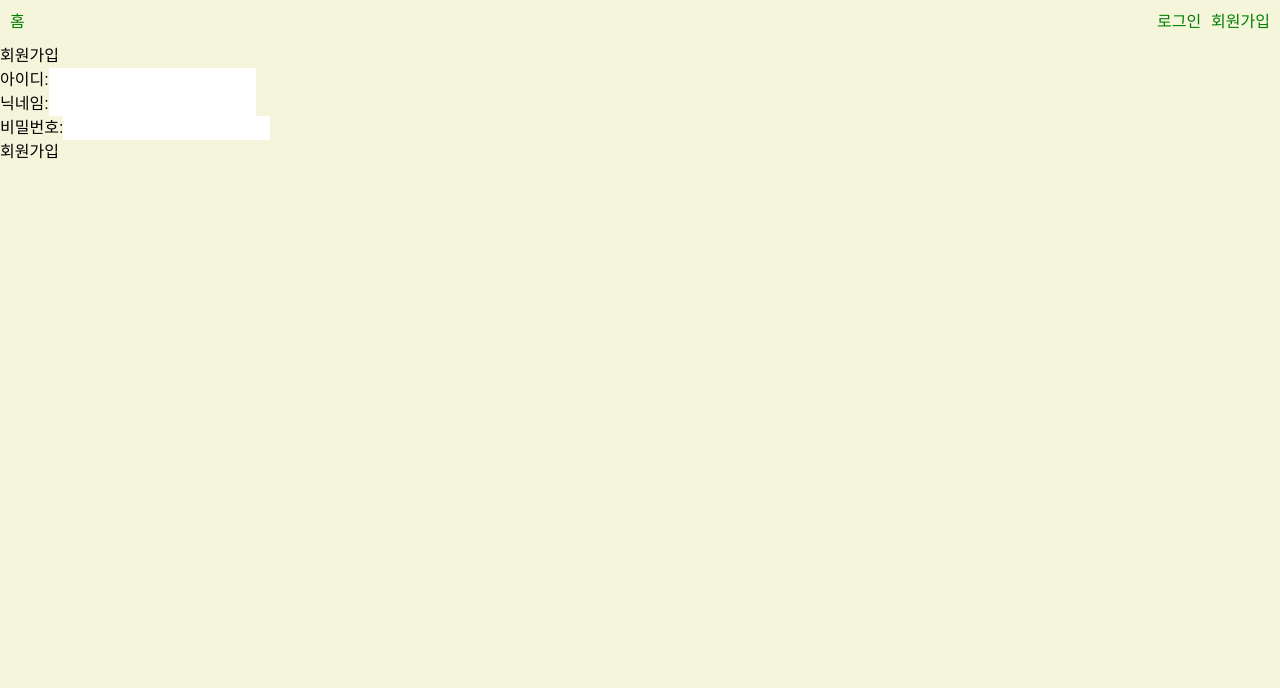
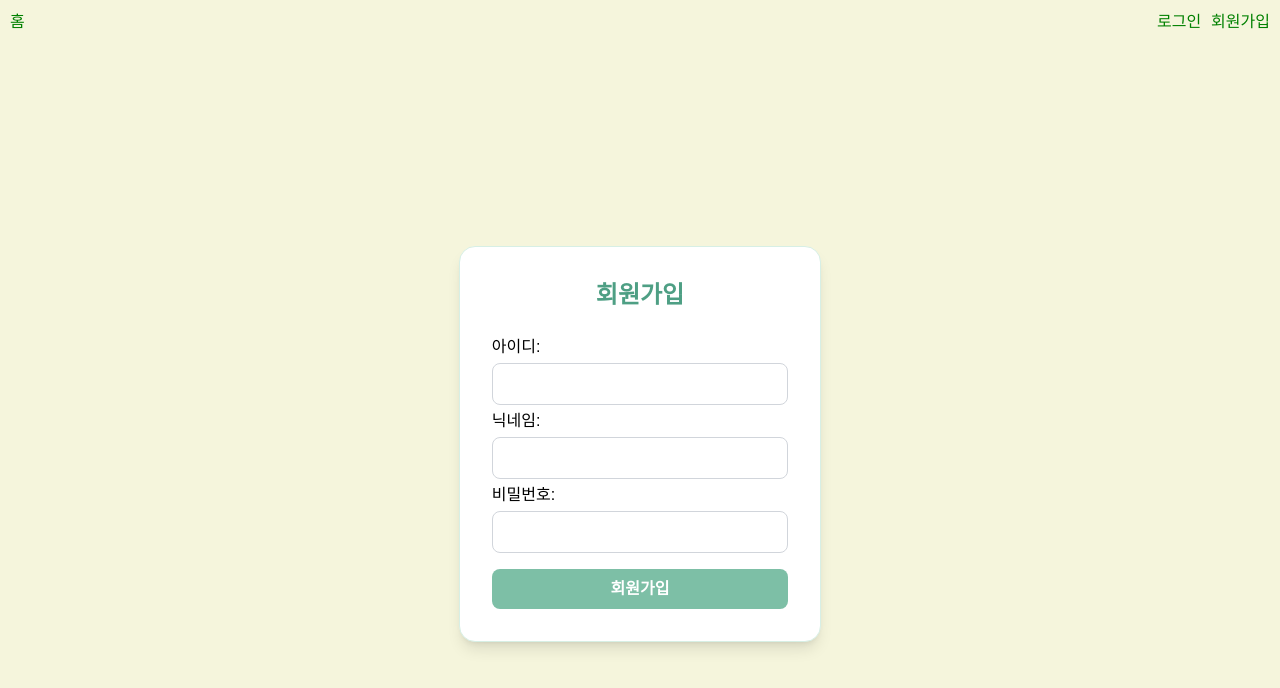
Before and after one commit to jinwoong96/react_team_study_library, a React (Vite) app: page /signup in a window 1280 px wide. Shown: the top 688 px of the page. Built offline with nearby package versions, Linux system fonts and the light colour scheme.

Commit message:
회원가입 로그인 css

```diff
--- a/src/components/Login.jsx
+++ b/src/components/Login.jsx
@@ -28,13 +28,22 @@ const Login = () => {
     }
 
     return (
-        <div>
-            <form onSubmit={onSubmit2}>
-                <h1>로그인</h1>
-                아이디:<input type='text' value={id} onChange={(e)=>setId(e.target.value)}></input>
-                비밀번호:<input type='password' value={password} onChange={(e)=>setPassword(e.target.value)}></input>
+        <div className="min-h-screen flex items-center justify-center bg-[#f5f5dc]">
+            <form onSubmit={onSubmit2} className="bg-white p-8 rounded-2xl shadow-lg border border-[#D7EFE5]">
+                <h1 className="text-2xl font-bold text-center mb-6 text-[#4E9F84]">로그인</h1>
+                아이디:<input type='text' value={id} onChange={(e)=>setId(e.target.value)}
+                className="w-full mt-1 mb-1 px-3 py-2 border border-gray-300 rounded-lg focus:outline-none focus:ring-2 focus:ring-[#9FD8C0]"/>
+                비밀번호:<input type='password' value={password} onChange={(e)=>setPassword(e.target.value)}
+                className="w-full mt-1 mb-1 px-3 py-2 border border-gray-300 rounded-lg focus:outline-none focus:ring-2 focus:ring-[#9FD8C0]"/>
 
-                <button>로그인</button>
+                <button
+                className={`w-full py-2 rounded-lg font-semibold transition
+                            ${
+                                id.includes(" ") || password.includes(" ") || username.includes(" ")
+                                ? "bg-gray-300 cursor-not-allowed"
+                                : "bg-[#7DBFA6] hover:bg-[#6EAF97] text-white"
+                          }`}
+                >로그인</button>
             </form>
 
         </div>
--- a/src/components/SignUp.jsx
+++ b/src/components/SignUp.jsx
@@ -62,16 +62,33 @@ const SignUp = () => {
     }
 
     return (
-        <div>
-            <form onSubmit={onSubmit1}>
-                <h1>회원가입</h1>
-                아이디:<input type='text' value={id} onChange={(e)=>setId(e.target.value)} /> {isIdDuplicate && <p> 이미 사용 중인 아이디입니다</p>}
+        <div className="min-h-screen flex items-center justify-center bg-[#f5f5dc]">
+            <form onSubmit={onSubmit1} className="bg-white p-8 rounded-2xl shadow-lg border border-[#D7EFE5]">
+                <h1 className="text-2xl font-bold text-center mb-6 text-[#4E9F84]">회원가입</h1>
+
+                아이디:<input type='text' value={id} onChange={(e)=>setId(e.target.value)}
+                className="w-full mt-1 mb-1 px-3 py-2 border border-gray-300 rounded-lg focus:outline-none focus:ring-2 focus:ring-[#9FD8C0]"/>
+                {isIdDuplicate && <p className = "text-red-500 text-sm mb-2"> 이미 사용 중인 아이디입니다</p>}
                 <br></br>
-                닉네임:<input type='text' value={username} onChange={(e)=>setUsername(e.target.value)} /> {isUsernameDuplicate && <p> 이미 사용 중인 닉네임입니다</p>}
+                닉네임:<input type='text' value={username} onChange={(e)=>setUsername(e.target.value)}
+                className="w-full mt-1 mb-1 px-3 py-2 border border-gray-300 rounded-lg focus:outline-none focus:ring-2 focus:ring-[#9FD8C0]"/>
+                {isUsernameDuplicate && <p className = "text-red-500 text-sm mb-2"> 이미 사용 중인 닉네임입니다</p>}
                 <br></br>
-                비밀번호:<input type='password' value={password} onChange={(e)=>setPassword(e.target.value)}></input>
+                비밀번호:<input type='password' value={password} onChange={(e)=>setPassword(e.target.value)}
+                className="w-full mt-1 mb-4 px-3 py-2 border border-gray-300 rounded-lg focus:outline-none focus:ring-2 focus:ring-[#9FD8C0]"/>
                 <br></br>
-                <button disabled={ id.includes(" ") || password.includes(" ") || username.includes(" ")}>회원가입</button>
+                <button disabled={ id.includes(" ") || password.includes(" ") || username.includes(" ")}
+                        className={`w-full py-2 rounded-lg font-semibold transition
+                            ${
+                                id.includes(" ") || password.includes(" ") || username.includes(" ")
+                                ? "bg-gray-300 cursor-not-allowed"
+                                : "bg-[#7DBFA6] hover:bg-[#6EAF97] text-white"
+                          }`}
+
+
+                >
+                    회원가입
+                  </button>
             </form>
 
         </div>
```
